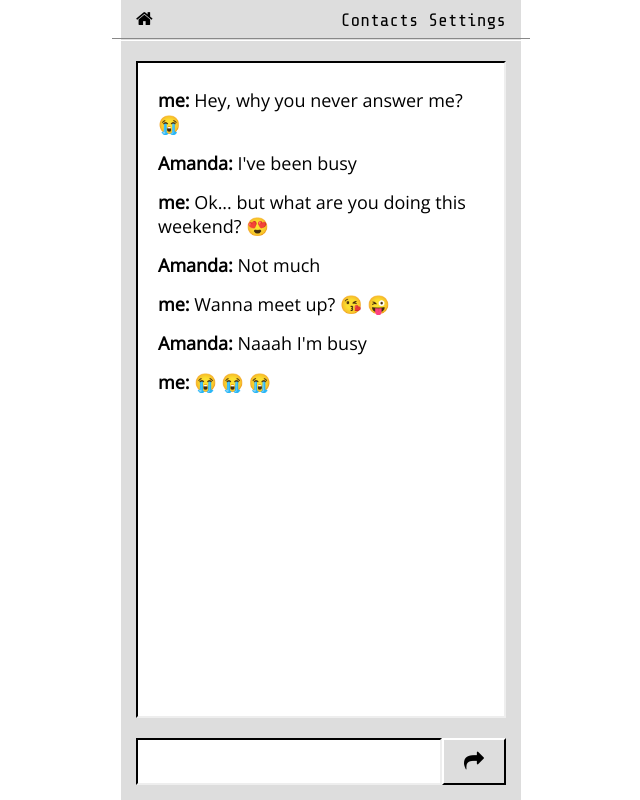
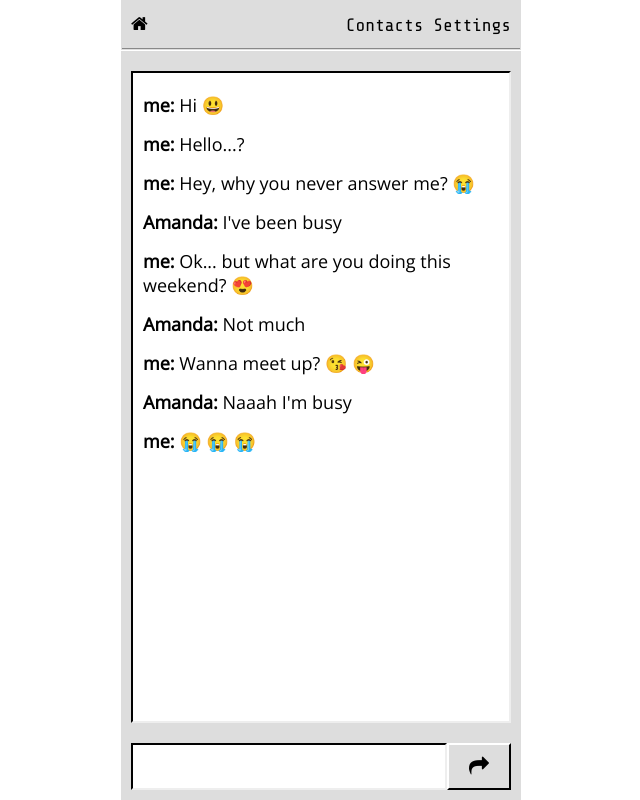
Before and after one commit to ullizen/dailyui, a plain HTML site: page message.html in a window 1280 px wide. Shown: the whole page, without its empty margins (319-959 px from the left). Drawn offline with nearby package versions, Linux system fonts and the light colour scheme.

Commit message:
update message

```diff
--- a/message.html
+++ b/message.html
@@ -25,7 +25,7 @@
 			max-width: 400px;
 			height: 500px;
 			background: #ddd;
-			padding: 15px;
+			padding: 10px;
 			padding-top: 0;
 			display: flex;
 			flex-direction: column;
@@ -78,7 +78,7 @@
 		}
 
 		.messaging-chat {
-			padding: 10px 20px;
+			padding: 5px 10px;
 			border: 2px solid black;
 			border-bottom: 2px solid #eee;
 			border-right: 2px solid #eee;
@@ -91,10 +91,10 @@
 
 		.messaging-toolbar {
 			font-size: 18px;
-			padding: 10px 25px;
+			padding: 15px 10px;
 			border-bottom: 1px solid white;
 			position: relative;
-			margin: 0 -25px;
+			margin: 0 -10px;
 			display: flex;
 			justify-content: space-between;
 		}
@@ -111,10 +111,15 @@
 
 		.username {
 			font-weight: bold;
+			/*color: blue;*/
 		}
 
 		.messaging-chat p {
 			margin: 15px 0;
+		}
+
+		.username.me {
+			/*color: red;*/
 		}
 	</style>
 </head>
@@ -123,13 +128,15 @@
 <div class="messaging">
 	<header class="messaging-toolbar"><i class="fa fa-home" aria-hidden="true"></i> Contacts Settings</header>
 	<div class="messaging-chat">
-		<p><span class="username">me: </span>Hey, why you never answer me? 😭 </p>
+		<p><span class="username me">me: </span>Hi 😃</p>
+		<p><span class="username me">me: </span>Hello...?</p>
+		<p><span class="username me">me: </span>Hey, why you never answer me? 😭 </p>
 		<p><span class="username">Amanda: </span> I've been busy</p>
-		<p><span class="username">me: </span>Ok... but what are you doing this weekend? 😍</p>
+		<p><span class="username me">me: </span>Ok... but what are you doing this weekend? 😍</p>
 		<p><span class="username">Amanda: </span> Not much</p>
-		<p><span class="username">me: </span>Wanna meet up? 😘 😜</p>
+		<p><span class="username me">me: </span>Wanna meet up? 😘 😜</p>
 		<p><span class="username">Amanda: </span> Naaah I'm busy</p>
-		<p><span class="username">me: </span>😭 😭 😭 </p>
+		<p><span class="username me">me: </span>😭 😭 😭 </p>
 	</div>
 	<div class="flex-row">
 		<input class="messaging-input" type="text" name="">
```
